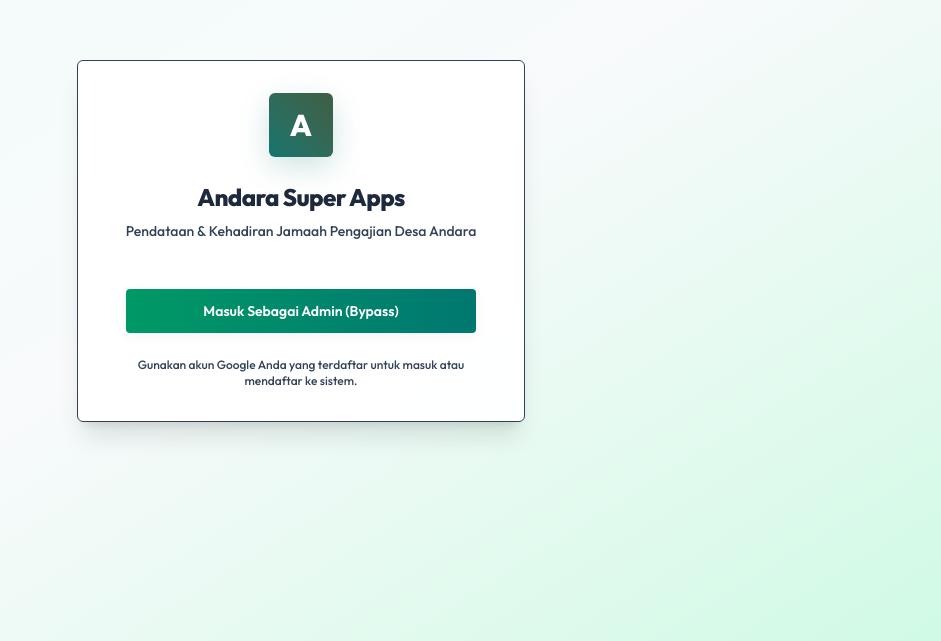
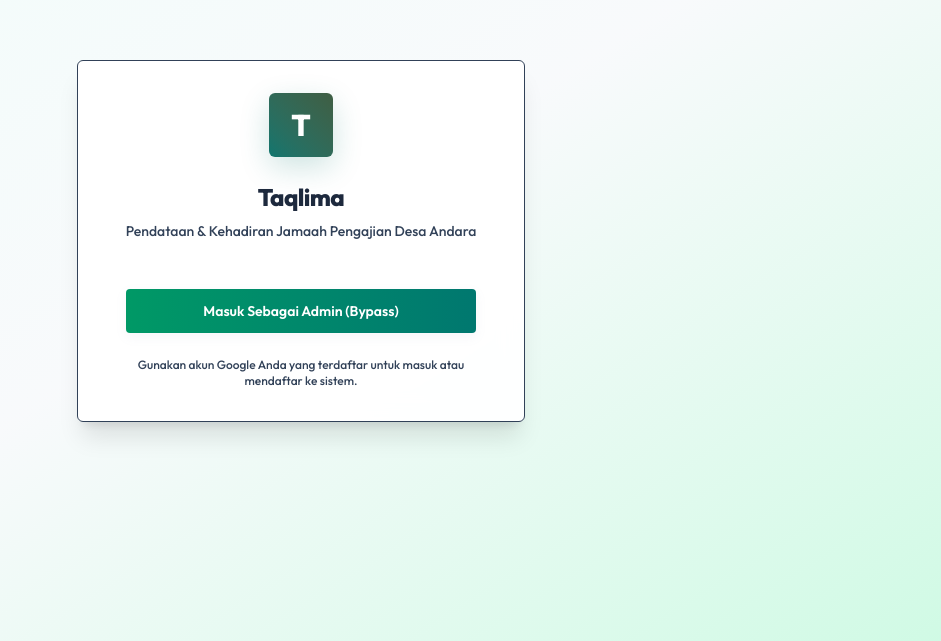
Before and after one commit to cooltirta/andara-super-apps, a Next.js app: page /login in a window 1280 px wide. Shown: the part 159-800 px from the top of the page, without its empty margins (339-1280 px from the left). Built offline with nearby package versions, Linux system fonts and the light colour scheme; no server answers.

Commit message:
refactor: rename branding Andara Super Apps to Taqlima

```diff
--- a/app/dashboard/Sidebar.js
+++ b/app/dashboard/Sidebar.js
@@ -44,7 +44,7 @@ export default function Sidebar({ user }) {
             {isOpen ? <X size={22} /> : <Menu size={22} />}
           </button>
           <span className="text-slate-800 lg:hidden font-extrabold tracking-tight text-sm uppercase">
-            Andara Super Apps
+            Taqlima
           </span>
         </div>
 
@@ -109,11 +109,11 @@ export default function Sidebar({ user }) {
           {/* Logo Brand Header */}
           <div className="flex items-center gap-3 px-6 pb-6 border-b border-slate-100">
             <div className="w-9 h-9 rounded-lg bg-primary flex items-center justify-center text-white font-extrabold text-lg shadow-md shadow-primary/20">
-              A
+              T
             </div>
             <div>
               <h2 className="text-sm font-extrabold tracking-tight text-slate-800">
-                Andara Super Apps
+                Taqlima
               </h2>
               <span className="text-[10px] text-slate-400 font-bold uppercase tracking-wider block leading-none mt-0.5">
                 Pendataan Jamaah
--- a/app/dashboard/page.js
+++ b/app/dashboard/page.js
@@ -231,7 +231,7 @@ export default function DashboardHome() {
 
           <div className="z-10 relative">
             <span className="text-[9px] font-extrabold uppercase tracking-widest text-teal-300 bg-white/10 px-2.5 py-1 rounded-full">
-              Sistem Informasi Andara
+              Sistem Informasi Taqlima
             </span>
             <h2 className="text-xl font-black tracking-tight mt-4 mb-1">
               {getGreeting()}, {user.email.split('@')[0]}!
@@ -377,7 +377,7 @@ export default function DashboardHome() {
 
           <div className="z-10 relative">
             <span className="text-[9px] font-extrabold uppercase tracking-widest text-indigo-300 bg-white/10 px-2.5 py-1 rounded-full">
-              Sistem Informasi Andara — Desa {user.desa}
+              Sistem Informasi Taqlima — Desa {user.desa}
             </span>
             <h2 className="text-xl font-black tracking-tight mt-4 mb-1">
               {getGreeting()}, {user.email.split('@')[0]}!
@@ -600,7 +600,7 @@ export default function DashboardHome() {
                 <div className="flex justify-between items-start z-10 relative">
                   <div>
                     <h3 className="text-xs font-black tracking-widest text-teal-300 uppercase">KARTU ANGGOTA DIGITAL</h3>
-                    <p className="text-[8px] font-bold tracking-tight opacity-75 mt-0.5">MASJID ANDARA SUPER APPS</p>
+                    <p className="text-[8px] font-bold tracking-tight opacity-75 mt-0.5">MASJID ANDARA - TAQLIMA</p>
                   </div>
                   <span className="text-[8px] font-extrabold uppercase bg-white/10 px-2 py-0.5 rounded border border-white/10">Active</span>
                 </div>
--- a/app/dashboard/pnkb/page.js
+++ b/app/dashboard/pnkb/page.js
@@ -623,7 +623,7 @@ export default function TimPnkbPage() {
 
           {/* Footer Bar */}
           <div className="max-w-5xl w-full mx-auto border-t border-slate-800 pt-4 text-center text-slate-500 text-[10px] font-bold">
-            TIM PERNIKAHAN DAN KELUARGA BAHAGIA (PNKB) &bull; ANDARA SUPER APPS
+            TIM PERNIKAHAN DAN KELUARGA BAHAGIA (PNKB) &bull; TAQLIMA
           </div>
         </div>
       )}
--- a/app/layout.js
+++ b/app/layout.js
@@ -1,7 +1,7 @@
 import "./globals.css";
 
 export const metadata = {
-  title: "Andara Super Apps",
+  title: "Taqlima",
   description: "Aplikasi Pendataan & Kehadiran Jamaah Pengajian Desa Andara",
 };
 
--- a/app/login/page.js
+++ b/app/login/page.js
@@ -196,9 +196,9 @@ export default function LoginPage() {
     <div className="min-h-screen flex items-center justify-center bg-gradient-to-br from-teal-50 via-slate-50 to-emerald-100 p-4 font-sans">
       <div className="max-w-md w-full bg-white/95 backdrop-blur-md border border-grey-200/50 shadow-xl rounded-md p-8 text-center transition-all duration-300">
         <div className="w-16 h-16 rounded-md bg-gradient-to-tr from-primary to-secondary flex items-center justify-center text-white font-extrabold text-3xl mx-auto mb-6 shadow-lg shadow-primary/20">
-          A
+          T
         </div>
-        <h1 className="text-2xl font-extrabold text-grey-900 tracking-tight mb-2">Andara Super Apps</h1>
+        <h1 className="text-2xl font-extrabold text-grey-900 tracking-tight mb-2">Taqlima</h1>
         <p className="text-sm text-grey-500 font-medium mb-8">Pendataan & Kehadiran Jamaah Pengajian Desa Andara</p>
 
         {error && (
--- a/app/status/[id]/page.js
+++ b/app/status/[id]/page.js
@@ -130,9 +130,9 @@ export default async function JamaahStatusPage({ params, searchParams }) {
         <div className="flex items-center justify-between">
           <div className="flex items-center gap-2">
             <div className="w-8 h-8 rounded-lg bg-teal-600 flex items-center justify-center font-black text-white text-sm">
-              A
+              T
             </div>
-            <span className="text-xs font-black tracking-widest text-slate-800 uppercase">ANDARA APPS</span>
+            <span className="text-xs font-black tracking-widest text-slate-800 uppercase">TAQLIMA</span>
           </div>
           <span className="text-[10px] font-extrabold px-3 py-1 rounded-full bg-teal-50 border border-teal-100 text-teal-700 tracking-wider">
             STATUS CHECK
--- a/package.json
+++ b/package.json
@@ -1,5 +1,5 @@
 {
-  "name": "andara_next",
+  "name": "taqlima_next",
   "version": "1.0.0",
   "private": true,
   "scripts": {
--- /dev/null
+++ b/scratch_find_ifan.js
@@ -0,0 +1,29 @@
+const https = require('https');
+
+const urls = [
+  'https://andarasuperapps.my.id/status/1ab39b37-4c08-450a-aba5-04c41d191d2a',
+  'https://taqlima.id/status/1ab39b37-4c08-450a-aba5-04c41d191d2a'
+];
+
+function testUrl(url) {
+  return new Promise((resolve) => {
+    https.get(url, { rejectUnauthorized: false }, (res) => {
+      console.log(`URL: ${url}`);
+      console.log(`Status Code: ${res.statusCode}`);
+      console.log(`Headers:`, res.headers);
+      console.log('----------------------------------------------------');
+      resolve();
+    }).on('error', (e) => {
+      console.error(`URL: ${url} - Error: ${e.message}`);
+      resolve();
+    });
+  });
+}
+
+async function run() {
+  for (const url of urls) {
+    await testUrl(url);
+  }
+}
+
+run();
```
Also changed, not shown: app/dashboard/database/page.js, app/dashboard/presensi/page.js, 2 other files (tests, documents, lock files or other folders).
